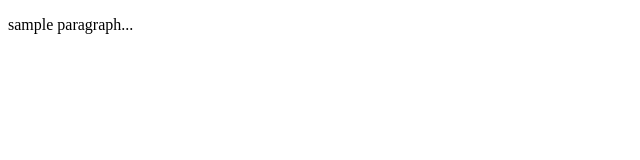
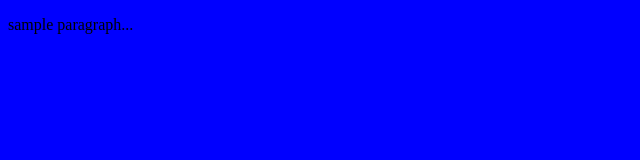
Before and after one commit to kgowans/test-repo, a plain HTML site: page index.html in a window 1280 px wide. Shown: the whole page, without its empty margins (0-640 px from the left). Drawn offline with Linux system fonts and the light colour scheme.

Commit message:
Update index.html

```diff
--- a/index.html
+++ b/index.html
@@ -3,6 +3,7 @@
   <head>
     <meta charser="utf-8">
     <title>Test Github Hosting</title>
+    <link rel="stylesheet" type="text/css" href="my-style.css">
   </head>
   <body>
     <p>sample paragraph...</p>
```
